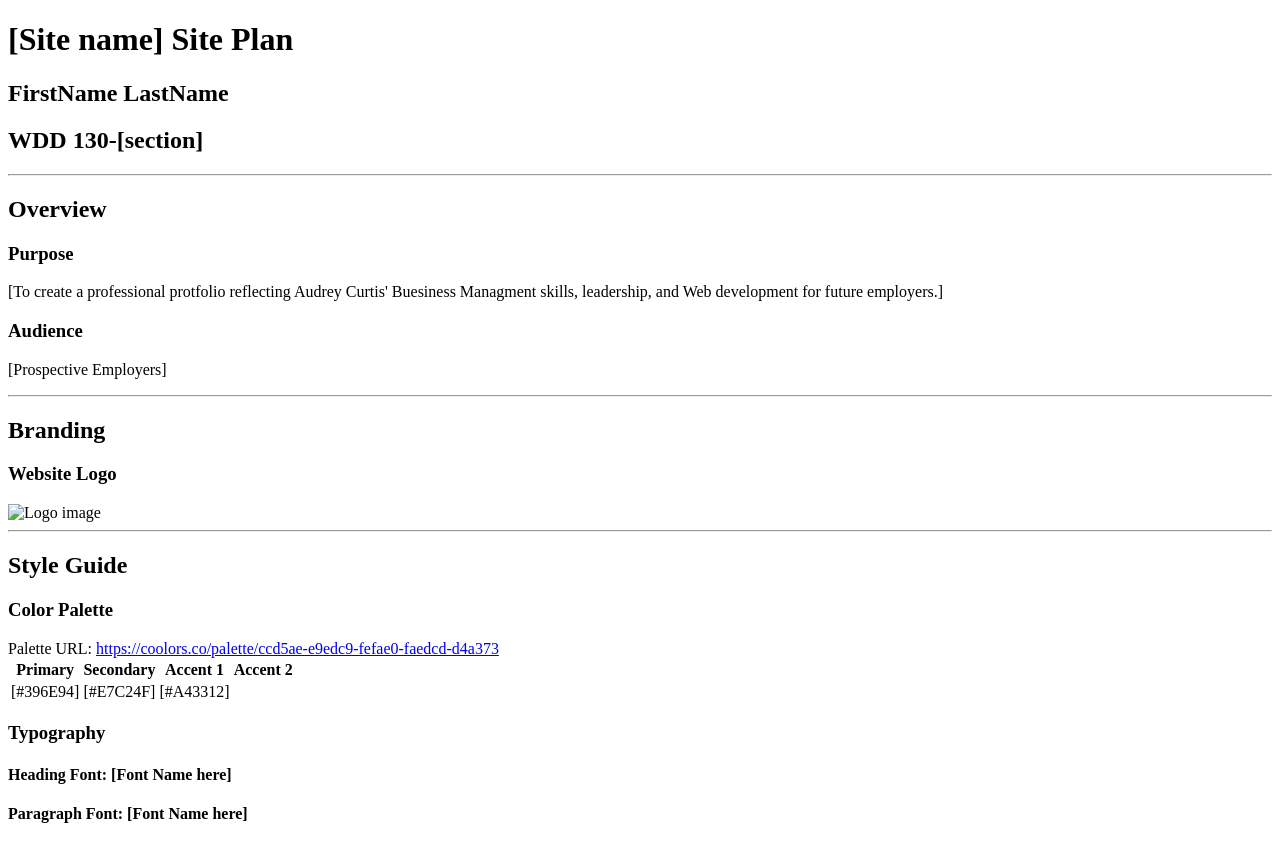
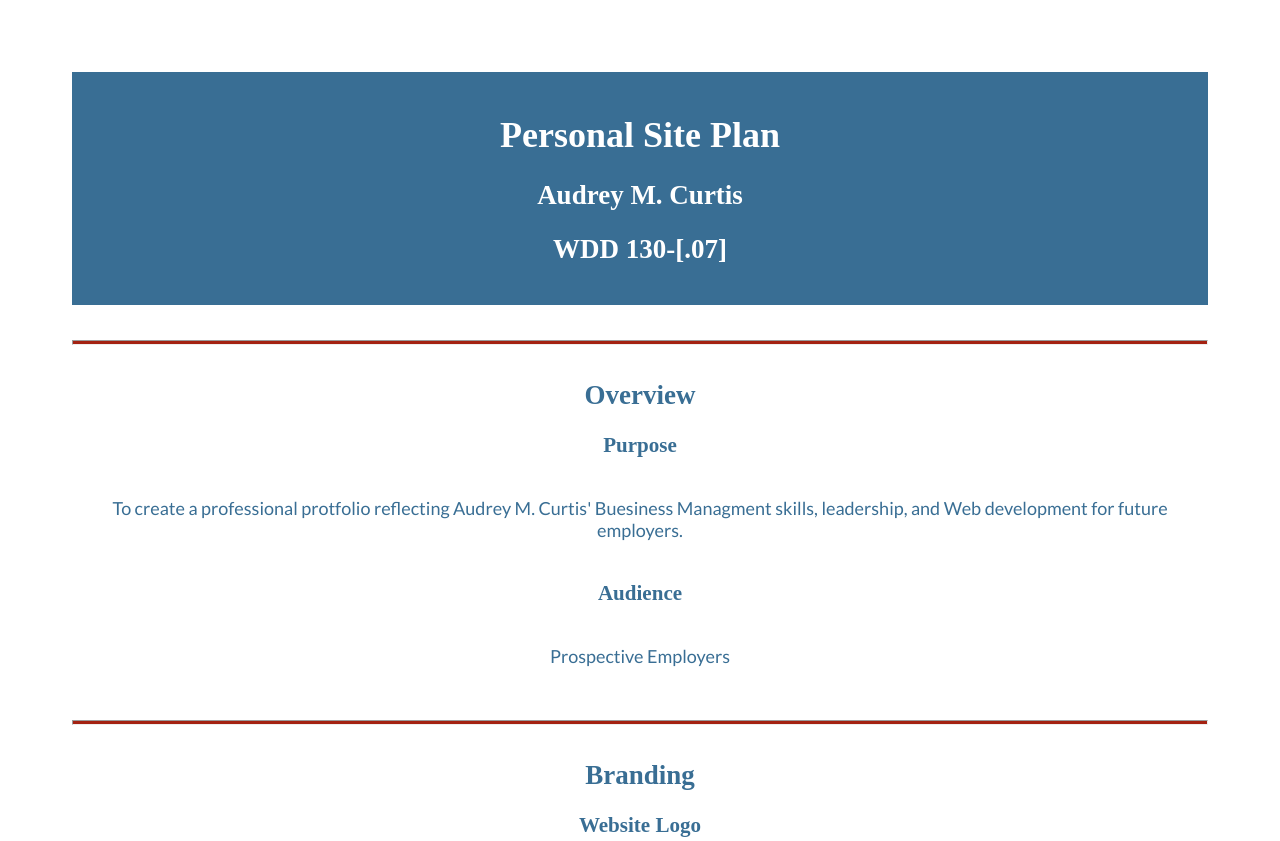
Before and after one commit to amcurtisy/wdd130, a plain HTML site: page personal_site_plan.html/site_plan.html in a window 1280 px wide. Shown: the top 841 px of the page. Drawn offline with Linux system fonts and the light colour scheme.

Commit message:
updated and fixed issues.

```diff
--- a/personal_site_plan.html/site_plan.html
+++ b/personal_site_plan.html/site_plan.html
@@ -4,14 +4,14 @@
   <head>
     <meta charset="utf-8">
     <title>Site Plan</title>
-    <link type="text/css" rel="stylesheet" href="styles/site-plan.css">
+    <link type="text/css" rel="stylesheet" href="/personal_site_plan.html/styles/site_plan.css">
   </head>
 
   <body>
     <header>
-      <h1>[Site name] Site Plan</h1>
-      <h2>FirstName LastName</h2>
-      <h2>WDD 130-[section]</h2>
+      <h1>Personal Site Plan</h1>
+      <h2>Audrey M. Curtis</h2>
+      <h2>WDD 130-[.07]</h2>
       <!-- In the header above, add the name or your site, your name and class number. For example if you are in section 3 you would put WDD 130.03 -->
     </header>
     <main>
@@ -20,17 +20,17 @@
       <hr>
       <h2>Overview</h2>
       <h3>Purpose</h3>
-      <p>[To create a professional protfolio reflecting Audrey Curtis' Buesiness Managment skills, leadership, and Web development for future employers.]</p>  <!-- change this -->
+      <p>To create a professional protfolio reflecting Audrey M. Curtis' Buesiness Managment skills, leadership, and Web development for future employers.</p>  <!-- change this -->
 
 
       <h3>Audience</h3>
-      <p>[Prospective Employers]</p>  <!-- change this -->
+      <p>Prospective Employers</p>  <!-- change this -->
 
       <hr>
       <h2>Branding</h2>
       <h3>Website Logo</h3>
       <!-- Replace this with some sort of logo for your site.  A logo can be as simple as the name of your site in a nice font :) -->
-      <img src="#" alt="Logo image">
+      <img src="images/a.png">
       <hr>
       <h2>
         Style Guide
@@ -50,7 +50,7 @@
       <table class="colors">
         <tr><th>Primary</th><th>Secondary</th><th>Accent 1</th><th>Accent 2</th></tr>
         <!-- Replace the numbers in the boxes below with your hex color codes. Then switch to the site-plan.css file and change your colors there as well. -->
-        <tr><td class="primary">[#396E94]</td><td class="secondary">[#E7C24F]</td><td class="accent1">[#A43312]</td><td class="accent2"></td></tr>
+          <tr><td class="primary">[#faedcd]</td><td class="secondary">[#e9edc9]</td><td class="accent1">[#ccd5ae]</td><td class="accent2"><div d4a373></div></td></tr>
       </table>
 
       <!-- ------------------------Step 9------------------------------ -->
@@ -61,10 +61,10 @@
       <!-- Choose a font for your paragraphs (body copy) and headlines. What font(s) have you chosen? Why did you choose what you did?  Make sure to review the list of web safe fonts at W3Schools.org as a starting point.  Think also about which of your colors above you might use for background and font colors. -->
 
       <h4>
-        Heading Font: [Font Name here]  <!-- change this -->
+        Heading Font: [Merriweather&family]  <!-- change this -->
       </h4>
       <h4>
-        Paragraph Font: [Font Name here]  <!-- change this -->
+        Paragraph Font: [Lato]  <!-- change this -->
       </h4>
       <h3>
         Normal paragraph example
```
